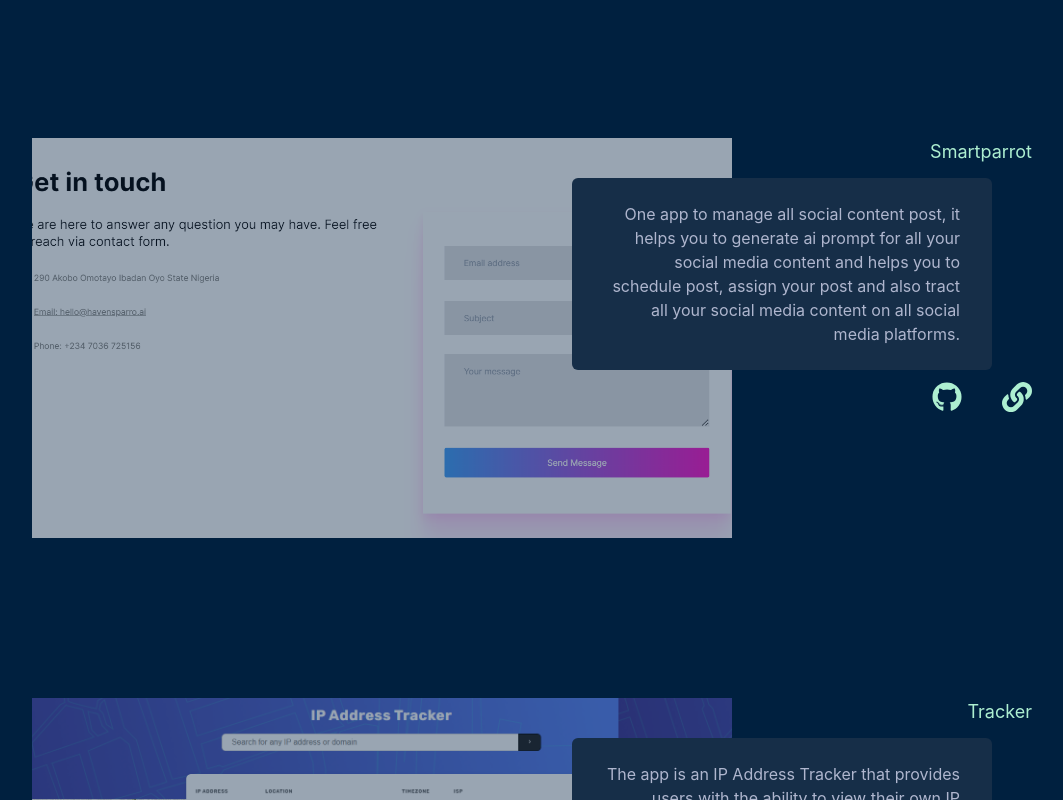
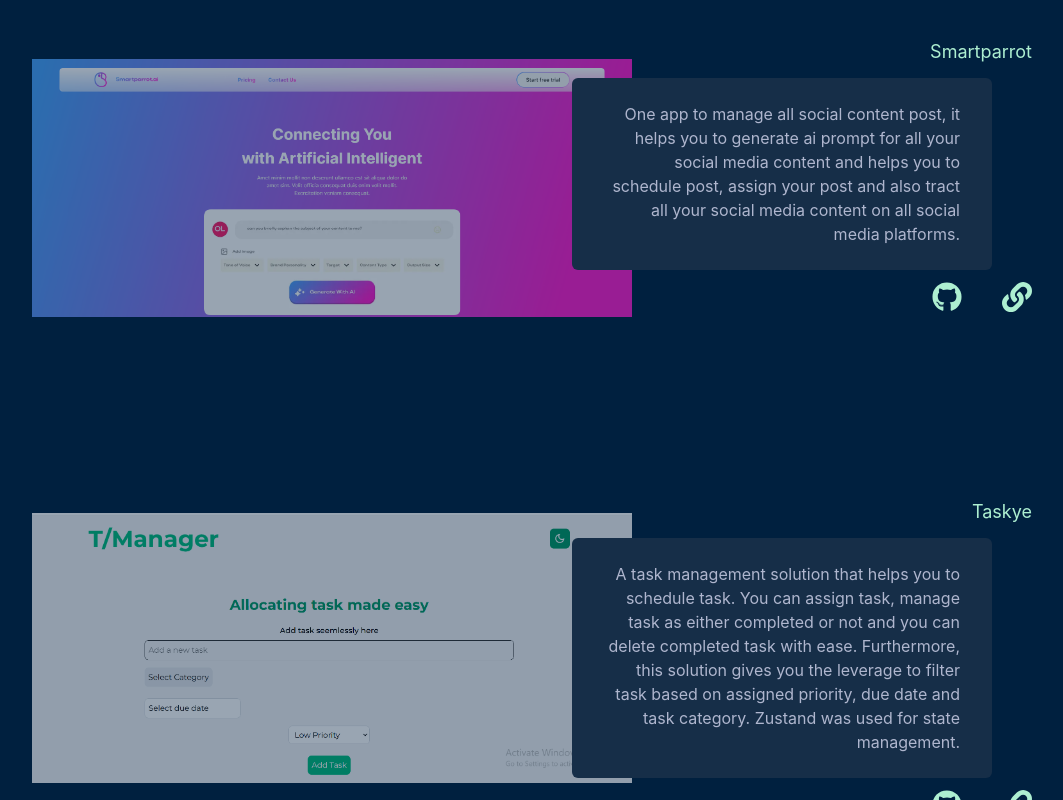
Before and after one commit to Kaddesh/my-portfolio, a React (Create React App) app: page / in a window 1280 px wide. Shown: the part 3780-4580 px from the top of the page, without its empty margins (108-1171 px from the left). Built offline with nearby package versions, Linux system fonts and the light colour scheme.

Commit message:
add project

```diff
--- a/src/components/portfolio/projectCard.jsx
+++ b/src/components/portfolio/projectCard.jsx
@@ -42,11 +42,11 @@
         </div>
 
         {/* ✅ Desktop Image (No Changes) */}
-        <div className="hidden lg:block h-[400px] w-[70%]">
+        <div className="hidden lg:block h-[300px] w-[60%] rounded-md">
           <img
             src={item.imgSrc}
             alt={item.altText}
-            className="object-cover h-full w-full opacity-60 hover:opacity-100"
+            className="object-contain rounded-md h-full w-full opacity-60 hover:opacity-100"
           />
         </div>
 
--- a/src/data/portfolio.js
+++ b/src/data/portfolio.js
@@ -14,11 +14,20 @@
     {
       hrefLink:  'https://www.smartparrot.ai/',
       hrefGit: '',
-      imgSrc: '/assets/parrot1.PNG',
+      imgSrc: '/assets/parrot3.PNG',
       mobileImgSrc: '/assets/smartparrot-mobile.PNG',
       altText: 'parrotAi',
       projectTitle: 'Smartparrot',
       description: 'One app to manage all social content post, it helps you to generate ai prompt for all your social media content and helps you to schedule post, assign your post and also tract all your social media content on all social media platforms.',
+    },
+    {
+      hrefLink:'https://taskye-kaddeshs-projects.vercel.app/',
+      hrefGit: 'https://github.com/Kaddesh/Taskye',
+      imgSrc: '/assets/taskyDesk.PNG',
+      mobileImgSrc: '/assets/taskyMobile.PNG',
+      altText: 'tasky',
+      projectTitle: 'Taskye',
+      description: 'A task management solution that helps you to schedule task. You can assign task, manage task as either completed or not and you can delete completed task with ease. Furthermore, this solution gives you the leverage to filter task based on assigned priority, due date and task category. Zustand was used for state management.',
     },
     {
       hrefLink:  'https://kaddesh.github.io/tracker/',
```
